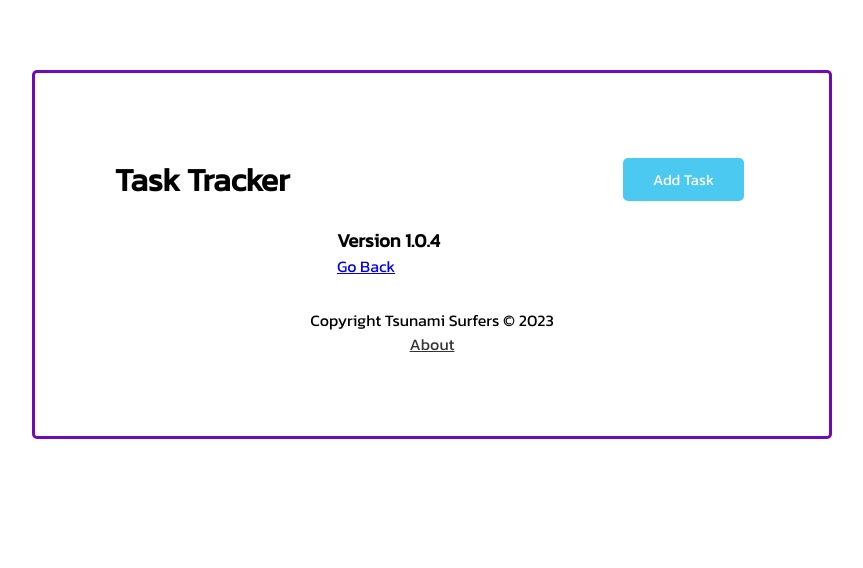
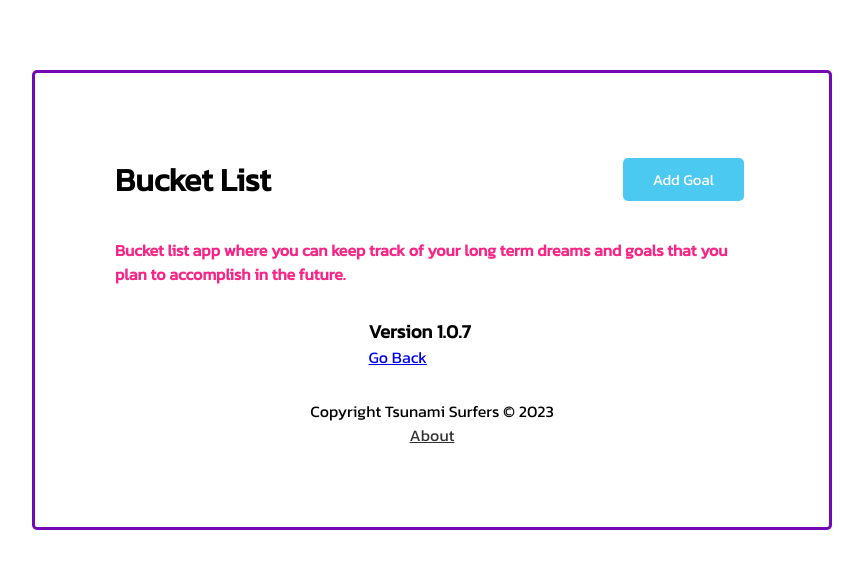
Before and after one commit to Stat1c-Null/BucketList-vue, a Vue app: page /about in a window 1280 px wide. Shown: the top 568 px of the page, without its empty margins (208-1071 px from the left). Built offline with nearby package versions, Linux system fonts and the light colour scheme.

Commit message:
Change text started working on 3D card

```diff
--- a/db.json
+++ b/db.json
@@ -1,25 +1,11 @@
 {
   "tasks": [
     {
-      "text": "Start drop shipping",
-      "day": "Monday",
-      "reminder": false,
-      "done": true,
-      "id": 1
-    },
-    {
-      "text": "Start selling designs on Red Bubble",
-      "day": "Sunday",
+      "text": "Visit Tokyo",
+      "day": "September 2026",
       "reminder": false,
       "done": false,
       "id": 2
-    },
-    {
-      "text": "Find More students ",
-      "day": "Sunday",
-      "reminder": true,
-      "done": false,
-      "id": 3
     }
   ]
 }
--- a/package.json
+++ b/package.json
@@ -9,6 +9,7 @@
     "backend": "json-server --watch db.json --port 3000"
   },
   "dependencies": {
+    "@vueuse/core": "^10.0.2",
     "core-js": "^3.8.3",
     "json-server": "^0.17.0",
     "vue": "^3.2.13",
--- a/src/App.vue
+++ b/src/App.vue
@@ -1,6 +1,6 @@
 <template>
   <div class="container">
-    <Header v-if="showHeader" @toggle-add-task="toggleAddTask" title="Task Tracker" :showAddTask="showAddTask"/>
+    <Header v-if="showHeader" @toggle-add-task="toggleAddTask" title="Bucket List" :showAddTask="showAddTask"/>
     <!--you can also use v-show instead of v-if-->
     <router-view :showAddTask="showAddTask"></router-view><!--List of all tasks-->
     <Footer :showHeader="showHeader"/>
--- a/src/components/AddTask.vue
+++ b/src/components/AddTask.vue
@@ -1,19 +1,19 @@
 <template>
     <form @submit="onSubmit" action="add-form">
         <div class="form-control">
-            <label for="">Task</label>
-            <input type="text" v-model="text" name="text" placeholder="Add Task" />
+            <label for="">Goal</label>
+            <input type="text" v-model="text" name="text" placeholder="Add a Dream" />
         </div>
         <div class="form-control">
-            <label for="">Day & Time</label>
-            <input type="text" v-model="day" name="day" placeholder="Add Day & Time" />
+            <label for="">Month & Year</label>
+            <input type="text" v-model="day" name="day" placeholder="Add Date of Accomplishment" />
         </div>
         <div class="form-control form-control-check">
             <label for="">Reminder</label>
             <input type="checkbox" v-model="reminder" name="reminder" />
         </div>
 
-        <input type="submit" value="Save Task" class="btn btn-block" />
+        <input type="submit" value="Save Goal" class="btn btn-block" />
     </form>
 </template>
 
@@ -34,9 +34,6 @@
 
                 if(!this.text) {
                     alert('Please add a task')
-                    return
-                } else if (!this.day) {
-                    alert('Please specify time and date')
                     return
                 }
 
--- a/src/components/Header.vue
+++ b/src/components/Header.vue
@@ -2,7 +2,7 @@
     <header>
         <h1>{{ title }}</h1>
         <Button @btn-click="$emit('toggle-add-task')"
-        :text="showAddTask ? 'Close' : 'Add Task'" :color="showAddTask ? '#f72585' : '#4cc9f0'"/>
+        :text="showAddTask ? 'Close' : 'Add Goal'" :color="showAddTask ? '#f72585' : '#4cc9f0'"/>
     </header>
 </template>
 
--- a/src/components/Task.vue
+++ b/src/components/Task.vue
@@ -1,6 +1,9 @@
 <template>
     <!--you can also do @dblclick instead of @click for two clicks-->
-    <div @dblclick="$emit('toggle-reminder', task.id)" :class="[task.reminder ? 'reminder' : '', 'task']" :id="task.done ? 'taskComplete' : ''">
+    <div @dblclick="$emit('toggle-reminder', task.id)" :class="[task.reminder ? 'reminder' : '', 'task']" :id="task.done ? 'taskComplete' : ''" ref="target" :style="{
+        transform: cardTransform,
+        transition: 'transform 0.25s ease-out'
+        }">
         <h3>
         <i @click="$emit('complete-task', task.id)" :class="[task.done ? 'fa fa-check-square' : 'fa fa-square', 'task']" :id="task.done ? 'taskComplete' : ''"></i><!--If task is completed show checkmark, if not empty square-->
         <p v-if="task.done == false">{{task.text}}</p>
@@ -13,6 +16,30 @@
 </template>
 
 <script>
+    /*import { ref, computed } from 'vue'
+    import {useMouseInElement} from '@vueuse/core'
+
+    const target = ref(null)//Target element over which mouse will hover
+
+    const { elementX, elementY, isOutside, elementHeight, elementWidth } =
+        useMouseInElement(target)
+
+    const cardTransform = computed(() => {
+        const MAX_ROTATION = 6
+
+        const rX = (
+            MAX_ROTATION / 2 - (elementY.value / elementHeight.value) * MAX_ROTATION
+        ).toFixed(2)//Handles X-Axis
+
+        const rY = (
+            MAX_ROTATION / 2 - (elementX.value / elementWidth.value) * MAX_ROTATION - MAX_ROTATION / 2
+        ).toFixed(2)//Handles Y-Axis
+
+        return isOutside.value
+            ? ''
+            : `rotateX(${rX}deg) rotateY(${rY}deg)`
+    })
+    */
     export default {
         name: 'Task-main',
         props: {
--- a/src/components/Tasks.vue
+++ b/src/components/Tasks.vue
@@ -1,5 +1,5 @@
 <template>
-    <div v-if="!tasks.length"><h3 id="text">All tasks are complete!</h3></div>
+    <div v-if="!tasks.length"><h3 id="text">Your bucket list is empty, fill it up with goals!</h3></div>
     <div :key="task.id" v-for="task in tasks">
         <Task @toggle-reminder="$emit('toggle-reminder', task.id)" @delete-task="$emit('delete-task', task.id)" @complete-task="$emit('complete-task', task.id)" :task="task" />
     </div>
--- a/src/views/About.vue
+++ b/src/views/About.vue
@@ -1,6 +1,7 @@
 <template>
+    <h4 id="desc">Bucket list app where you can keep track of your long term dreams and goals that you plan to accomplish in the future.</h4>
     <div id="info">
-        <h3>Version 1.0.4</h3>
+        <h3>Version 1.0.7</h3>
         <router-link to="/">Go Back</router-link>
     </div>
 </template>
@@ -13,6 +14,12 @@
 
 <style>
     #info {
-        margin-left: 35%;
+        margin-left: 40%;
     }
+
+    #desc {
+        margin: 5% 0;
+        color: #f72585;
+    }
+
 </style>
```
Also changed, not shown: 2 other files (tests, documents, lock files or other folders).
